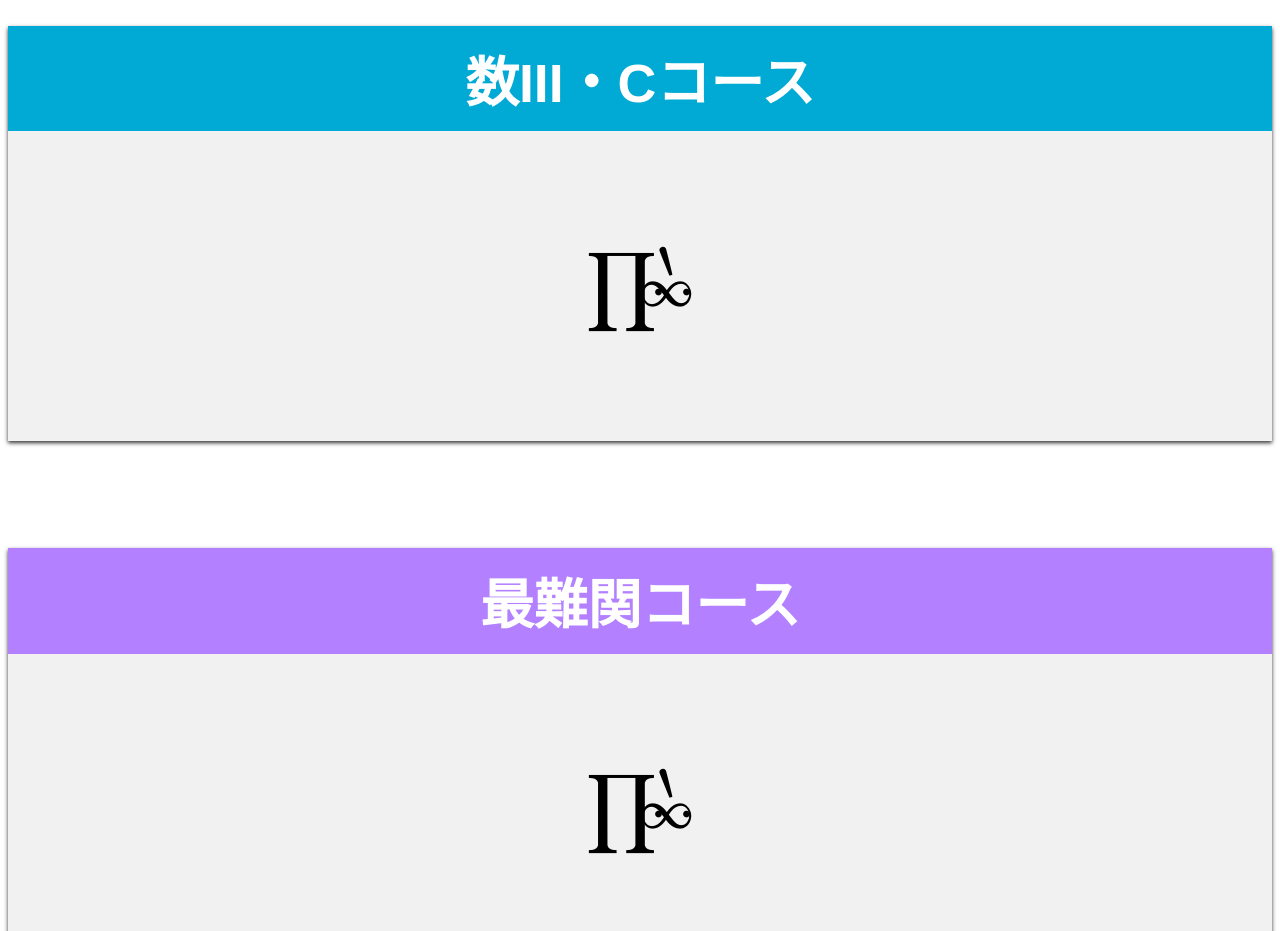
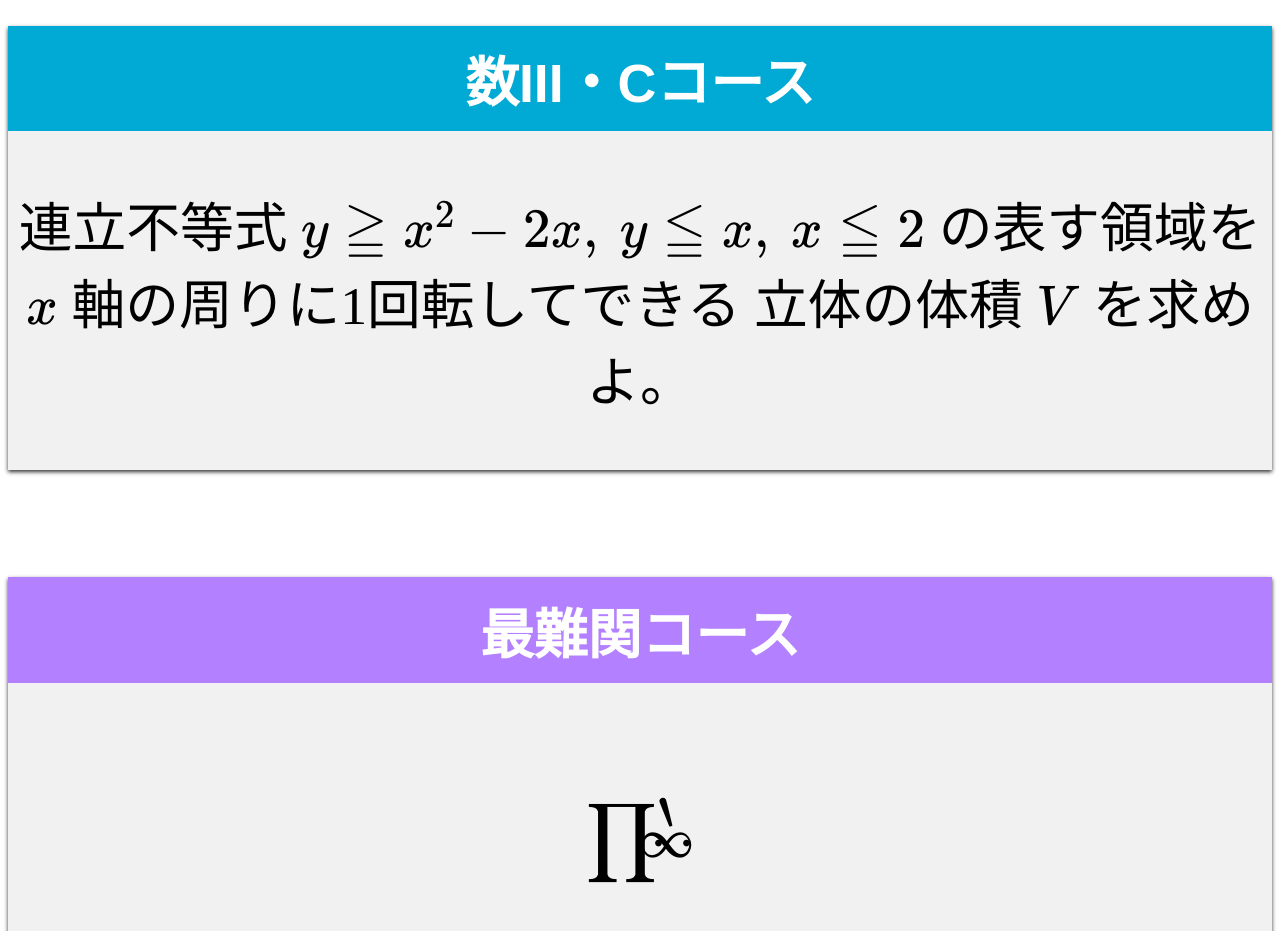
Before and after one commit to kenkashi-math-club/pages, a plain HTML site: page rooftop-i5rxd6oh2y.html in a window 1280 px wide. Shown: the part 3820-4751 px from the top of the page. Drawn offline with nearby package versions, Linux system fonts and the light colour scheme.

Commit message:
Add files via upload

```diff
--- a/rooftop-i5rxd6oh2y.html
+++ b/rooftop-i5rxd6oh2y.html
@@ -58,7 +58,9 @@
   <div class="box">
     <div class="box-title blue">数III・Cコース</div>
     <div class="quiz">
-      <p>\[ \prod \!\!\!\grave{\infty}\!\!\!\!\!\!\cdot \cdot\]</p>
+      <p>連立不等式 \( y\geqq x^2-2x,\: y\leqq x,\: x\leqq 2\) の表す領域を \(x\) 軸の周りに1回転してできる
+        立体の体積 \( V\) を求めよ。
+      </p>
     </div>
   </div>
 
```
Also changed, not shown: waterworks-staklg7aai.html (+1 -1 lines).
